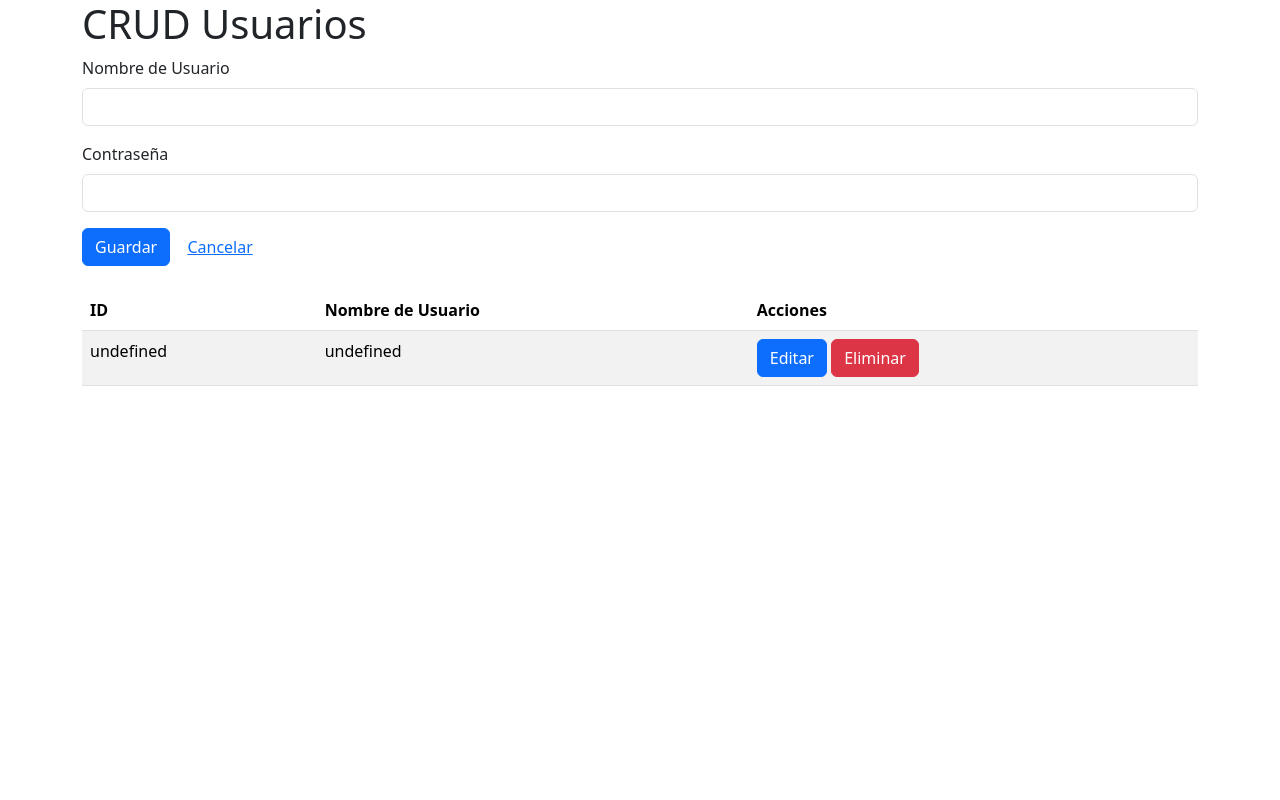
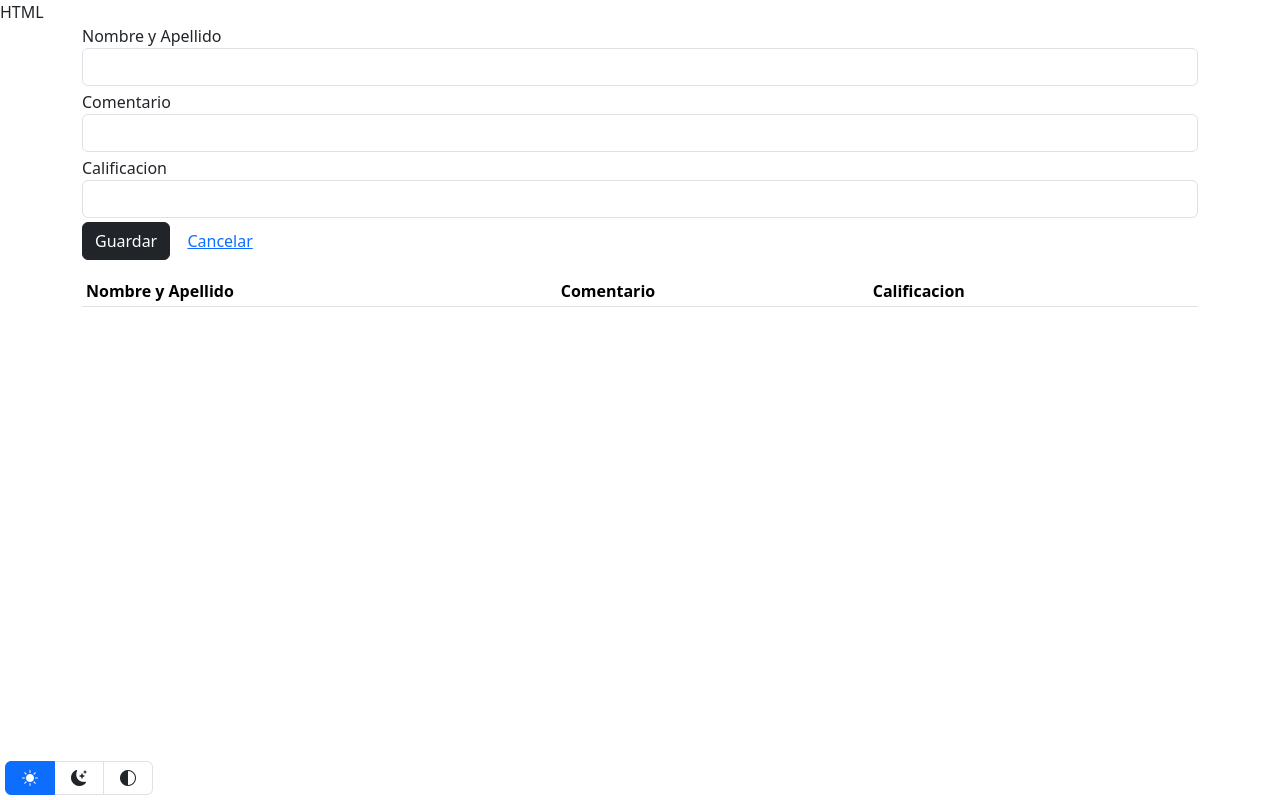
Before and after one commit to EdmundoVazquez-023/flask7b, a Flask app: page / in a window 1280 px wide. Run offline with Flask 3, Linux system fonts and the light colour scheme; tables that the repository leaves empty or names only in its code hold one stand-in row (values such as "Sample post"); lists and menus that the app fills with data are empty; some libraries are stand-ins or nearby versions.

Commit message:
Update app.html

```diff
--- a/templates/app.html
+++ b/templates/app.html
@@ -1,105 +1,229 @@
+HTML
+
+
+
 <!DOCTYPE html>
 <html lang="es">
 <head>
     <meta charset="UTF-8">
     <meta name="viewport" content="width=device-width, initial-scale=1.0">
-    <title>CRUD Usuarios</title>
-    <link href="https://cdn.jsdelivr.net/npm/bootstrap@5.3.3/dist/css/bootstrap.min.css" rel="stylesheet">
-    <script src="https://code.jquery.com/jquery-3.7.1.min.js"></script>
+
+    <link href="https://cdn.jsdelivr.net/npm/bootstrap@5.3.3/dist/css/bootstrap.min.css" rel="stylesheet" integrity="sha384-QWTKZyjpPEjISv5WaRU9OFeRpok6YctnYmDr5pNlyT2bRjXh0JMhjY6hW+ALEwIH" crossorigin="anonymous">
+
+    <script src="https://code.jquery.com/jquery-3.7.1.min.js" integrity="sha256-/JqT3SQfawRcv/BIHPThkBvs0OEvtFFmqPF/lYI/Cxo=" crossorigin="anonymous"></script>
+
     <script src="https://js.pusher.com/8.2.0/pusher.min.js"></script>
+
+    <title>App</title>
 </head>
 <body>
     <div class="container">
-        <h1>CRUD Usuarios</h1>
+      <form id="frmEncuestas" method="post">
+          <input type="hidden" id="id" name="id">
 
-        <!-- Formulario para crear o actualizar usuarios -->
-        <form id="frmUsuario" method="post">
-            <input type="hidden" id="id_usuario" name="id_usuario">
-            <div class="mb-3">
-                <label for="nombre_usuario" class="form-label">Nombre de Usuario</label>
-                <input type="text" id="nombre_usuario" name="nombre_usuario" class="form-control">
+          <div class="mb-1">
+              <label for="NombreApellido">Nombre y Apellido</label>
+              <input type="text" id="NombreApellido" name="NombreApellido" class="form-control">
           </div>
-            <div class="mb-3">
-                <label for="contrasena" class="form-label">Contraseña</label>
-                <input type="password" id="contrasena" name="contrasena" class="form-control">
+          <div class="mb-1">
+              <label for="Comentario">Comentario</label>
+              <input type="text" id="Comentario" name="Comentario" class="form-control">
           </div>
-            <button id="guardar" class="btn btn-primary">Guardar</button>
-            <button type="reset" class="btn btn-link">Cancelar</button>
+
+               <div class="mb-1">
+              <label for="Calificacion">Calificacion</label>
+              <input type="number" id="Calificacion" name="Calificacion" class="form-control">
+          </div>
+          <div class="mb-1">
+              <button id="guardar" name="guardar" class="btn btn-dark">Guardar</button>
+              <button type="reset" id="cancelar" name="cancelar" class="btn btn-link">Cancelar</button>
+          </div>
       </form>
-
-        <!-- Tabla para mostrar los usuarios -->
-        <table class="table table-striped mt-4">
+      <table class="table table-sm">
         <thead>
           <tr>
-                    <th>ID</th>
-                    <th>Nombre de Usuario</th>
-                    <th>Acciones</th>
+            <th>Nombre y Apellido</th>
+            <th>Comentario</th>
+            <th>Calificacion</th>
+            <th></th>
           </tr>
         </thead>
-            <tbody id="tbodyUsuarios"></tbody>
+        <tbody id="tbodyEncuestas"></tbody>
       </table>
     </div>
 
+    <script src="https://cdn.jsdelivr.net/npm/bootstrap@5.3.3/dist/js/bootstrap.bundle.min.js" integrity="sha384-YvpcrYf0tY3lHB60NNkmXc5s9fDVZLESaAA55NDzOxhy9GkcIdslK1eN7N6jIeHz" crossorigin="anonymous"></script>
+
+    <link rel="stylesheet" href="https://cdn.jsdelivr.net/npm/bootstrap-icons@1.11.3/font/bootstrap-icons.min.css">
+    <div class="app-float-button bg-body" style="z-index: 3; position: fixed; bottom: 5px; left: 5px; cursor: pointer;">
+        <ul class="list-group list-group-horizontal">
+            <li class="list-group-item" data-bs-theme-value="light">
+                <i class="bi bi-sun-fill"></i>
+            </li>
+            <li class="list-group-item" data-bs-theme-value="dark">
+                <i class="bi bi-moon-stars-fill"></i>
+            </li>
+            <li class="list-group-item" data-bs-theme-value="auto">
+                <i class="bi bi-circle-half"></i>
+            </li>
+        </ul>
+    </div>
     <script>
-        // Cargar usuarios al cargar la página
-        function cargarUsuarios() {
-            $.get("/usuarios", function (usuarios) {
-                $("#tbodyUsuarios").html("");
-                usuarios.forEach(function (usuario) {
-                    $("#tbodyUsuarios").append(`
-                        <tr>
-                            <td>${usuario.Id_Usuario}</td>
-                            <td>${usuario.Nombre_Usuario}</td>
-                            <td>
-                                <button class="btn btn-primary btn-editar" data-id="${usuario.Id_Usuario}">Editar</button>
-                                <button class="btn btn-danger btn-eliminar" data-id="${usuario.Id_Usuario}">Eliminar</button>
-                            </td>
-                        </tr>
-                    `);
-                });
-            });
+        /*!
+        * Color mode toggler for Bootstrap's docs (https://getbootstrap.com/)
+        * Copyright 2011-2022 The Bootstrap Authors
+        * Licensed under the Creative Commons Attribution 3.0 Unported License.
+        */
+
+        /** Reescrito */
+
+        var bootstrapTheme = localStorage.getItem("theme")
+
+        function getPreferredTheme() {
+            if (bootstrapTheme) {
+                return bootstrapTheme
             }
 
-        // Editar usuario usando ruta sin query string
-        $(document).on("click", ".btn-editar", function () {
-            const id_usuario = $(this).data("id");
-            $.get(`/editar/${id_usuario}`, function (usuario) {
-                $("#id_usuario").val(usuario.Id_Usuario);
-                $("#nombre_usuario").val(usuario.Nombre_Usuario);
-                $("#contrasena").val(usuario.Contrasena);
+            return window.matchMedia("(prefers-color-scheme: dark)").matches ? "dark" : "light"
+        }
+
+        function setTheme(theme) {
+            if (theme === "auto" && window.matchMedia("(prefers-color-scheme: dark)").matches) {
+                document.documentElement.setAttribute("data-bs-theme", "dark")
+            }
+            else {
+                document.documentElement.setAttribute("data-bs-theme", ((theme == "auto") ? "light" : theme))
+            }
+        }
+
+        function showActiveTheme(theme) {
+            $("[data-bs-theme-value]").removeClass("bg-primary text-white active")
+            $(`[data-bs-theme-value="${theme}"]`).addClass("bg-primary text-white active")
+        }
+
+        $(document).on("click", '[data-bs-theme-value]', function (event) {
+            const theme = this.getAttribute("data-bs-theme-value")
+            localStorage.setItem("theme", theme)
+            setTheme(theme)
+            showActiveTheme(theme)
+        })
+
+        window.matchMedia("(prefers-color-scheme: dark)").addEventListener("change", function (event) {
+            if (bootstrapTheme !== "light"
+            || bootstrapTheme !== "dark") {
+                setTheme(getPreferredTheme())
+            }
+        })
+
+        document.addEventListener("DOMContentLoaded", function (event) {
+            setTheme(bootstrapTheme)
+            showActiveTheme(getPreferredTheme())
+        })
+    </script>
+
+<!----------------------------------------------------------- Seguir modificando  ----------------------------------------------------------------------->
+
+
+    <script>
+        window.addEventListener("load", function (event) {
+            function buscar() {
+                $.get("/buscar", function (respuesta) {
+                    $("#tbodyEncuestas").html("")
+
+
+                    for (var x in respuesta) {
+                        var encuesta = respuesta[x]
+
+
+
+                        $("#tbodyEncuestas").append(`<tr>
+                            <td>${encuesta[1]}</td>
+                            <td>${encuesta[2]}</td>
+                            <td>${encuesta[3]}</td>
+
+
+                            <td>
+                                <button class="btn btn-primary btn-editar" data-id="${encuesta["Id_Experiencia"]}">Editar</button>
+                                <button class="btn btn-danger btn-eliminar" data-id="${encuesta["Id_Experiencia"]}">Eliminar</button>
+                            </td>
+                        </tr>`)
+                    }
+                })
+            }
+
+            buscar()
+
+           $(document).on("click", ".btn-editar", function (event) {
+    var id = $(this).attr("data-id");
+
+    $.get("/editar", { id: id }, function (respuesta) {
+        console.log(respuesta); // Verifica qué está devolviendo el servidor
+        if (respuesta.length > 0) {
+            var encuesta = respuesta[0];
+
+            $("#id").val(encuesta["Id_Experiencia"]).trigger("focus");
+            $("#NombreApellido").val(encuesta["Nombre_Apellido"]);
+            $("#Comentario").val(encuesta["Comentario"]);
+            $("#Calificacion").val(encuesta["Calificacion"]);
+        } else {
+            alert("No se encontró la encuesta con el ID proporcionado.");
+        }
     });
 });
 
-        // Eliminar usuario usando ID en la URL
-        $(document).on("click", ".btn-eliminar", function () {
-            if (!confirm("¿Seguro que deseas eliminar este usuario?")) return;
-            const id_usuario = $(this).data("id");
-            $.post(`/eliminar/${id_usuario}`, function () {
-                cargarUsuarios();
-            });
-        });
 
-        // Guardar o actualizar usuario
-        $("#frmUsuario").submit(function (event) {
-            event.preventDefault();
-            const url = $("#id_usuario").val() ? "/guardar" : "/guardar";
-            $.post(url, $(this).serialize(), function () {
-                $("#frmUsuario").get(0).reset();
-                cargarUsuarios();
-            });
-        });
+            $(document).on("click", ".btn-eliminar", function (event) {
+                if (!confirm("¿Quieres eliminar este registro? dale compare")) {
+                    return
+                }
 
-        // Cargar usuarios al inicio
-        $(document).ready(function () {
-            cargarUsuarios();
+                var id = $(this).attr("data-id")
 
-            // Pusher para actualizaciones en tiempo real
-            const pusher = new Pusher("970a7d4d6af4b86adcc6", { cluster: "us2" });
-            const channel = pusher.subscribe("canalUsuarios");
-            channel.bind("actualizacion", function () {
-                cargarUsuarios();
-            });
-        });
+                $.post("/eliminar", {id: id})
+            })
+
+            $("#frmEncuestas")
+            .submit(function (event)  {
+                event.preventDefault()
+
+                $.post("/guardar", $(this).serialize(), function (respuesta) {
+                    $("#frmEncuestas").get(0).reset()
+                })
+            })
+            .on("reset", function (event) {
+                $("#id").val("")
+            })
+
+            Pusher.logToConsole = true
+            // cambiar pusher key --->
+            var pusher = new Pusher("e7b4efacf7381f83e05e", {
+                cluster: "us2"
+            })
+
+            // Canal ---> Donde se concentran los hilos con los clientes conectados
+            var channel = pusher.subscribe("canalRegistroEncuesta");
+
+            // Evento --> El código que se accionará con la información enviada o el uso del canal
+            channel.bind("registroEventoEncuests", function (encuesta) {
+                // 1. Notificar el evento
+                // alert("Ocurrió el evento")
+
+                // 2. Recibir información enviada en el evento
+                // console.log(temperaturaHumedad)
+
+                // 3. Trabajar información enviada por el evento
+                /**
+                $("#tbodyTemperaturaHumedad").prepend(`<tr>
+                    <td>${temperaturaHumedad.temperatura}</td>
+                    <td>${temperaturaHumedad.humedad}</td>
+                    <td></td>
+                </tr>`)
+                */
+
+                // 4. Mandar a llamar otro código luego del evento
+                buscar()
+            })
+        })
     </script>
 </body>
 </html>
```
Lines whose indentation alone changed are shown as unchanged.
